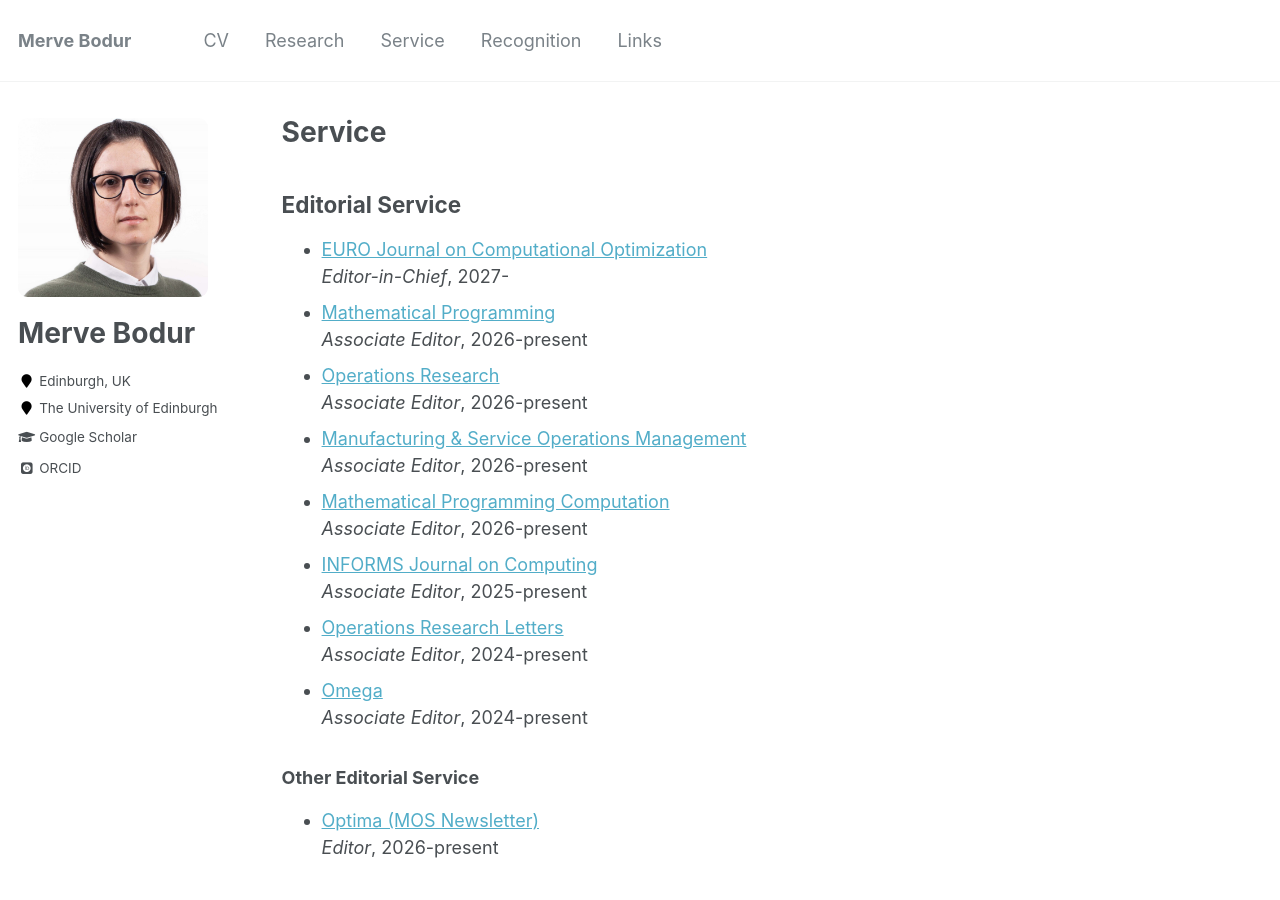
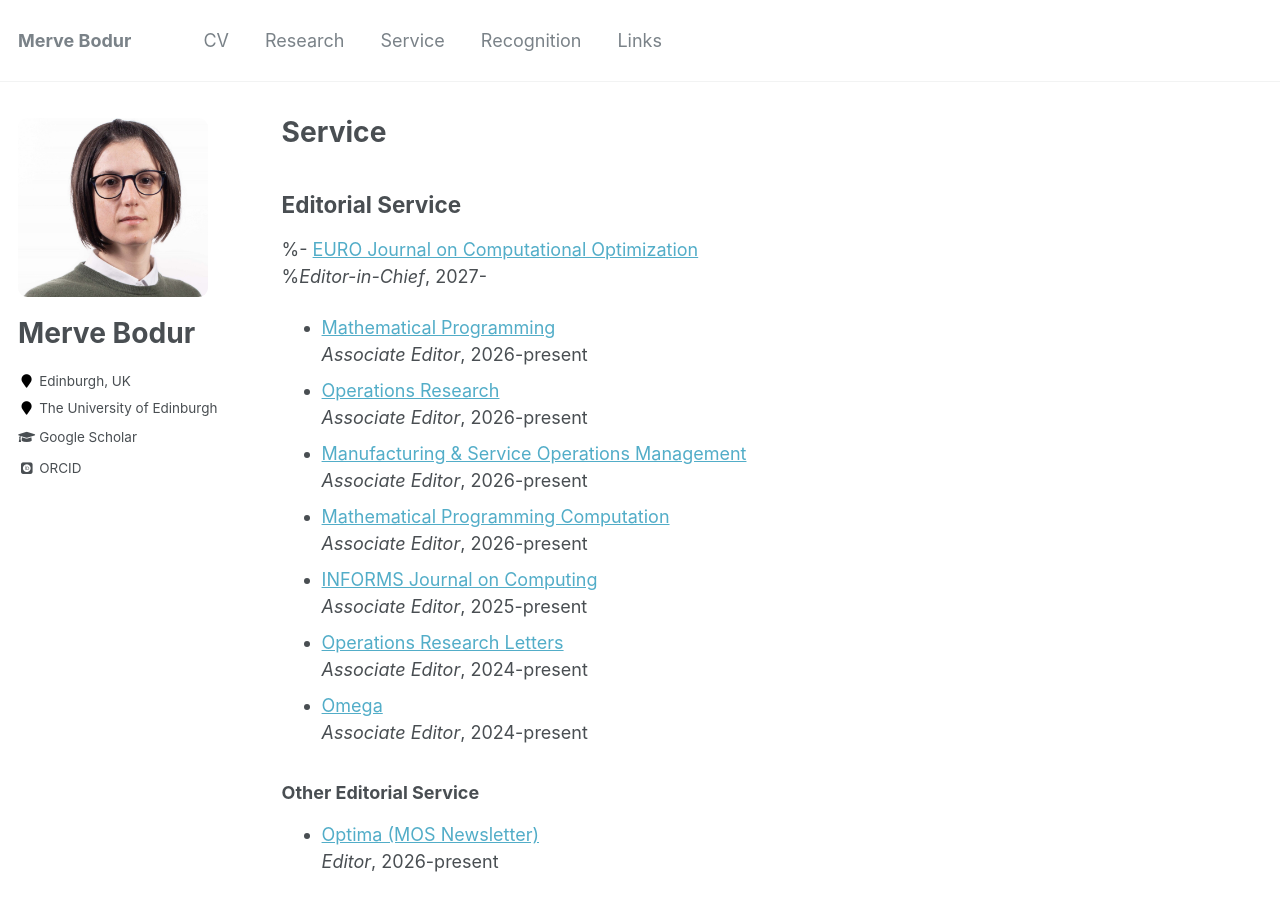
Before and after one commit to mervebodur/mervebodur.github.io, a Jekyll site: the page built from _pages/service.md, in a window 1280 px wide and 900 px high. Built offline with Jekyll 4.4.1, drawn with Linux system fonts in a browser that asks for light colours; some web fonts are replaced.

```diff
--- a/_pages/service.md
+++ b/_pages/service.md
@@ -7,8 +7,8 @@ author_profile: true
 
 ## Editorial Service
 
-- [EURO Journal on Computational Optimization](https://www.sciencedirect.com/journal/euro-journal-on-computational-optimization)\
-*Editor-in-Chief*, 2027-
+%- [EURO Journal on Computational Optimization](https://www.sciencedirect.com/journal/euro-journal-on-computational-optimization)\
+%*Editor-in-Chief*, 2027-
 - [Mathematical Programming](https://link.springer.com/journal/10107)\
 *Associate Editor*, 2026-present
 - [Operations Research](https://pubsonline.informs.org/journal/opre)\
```
